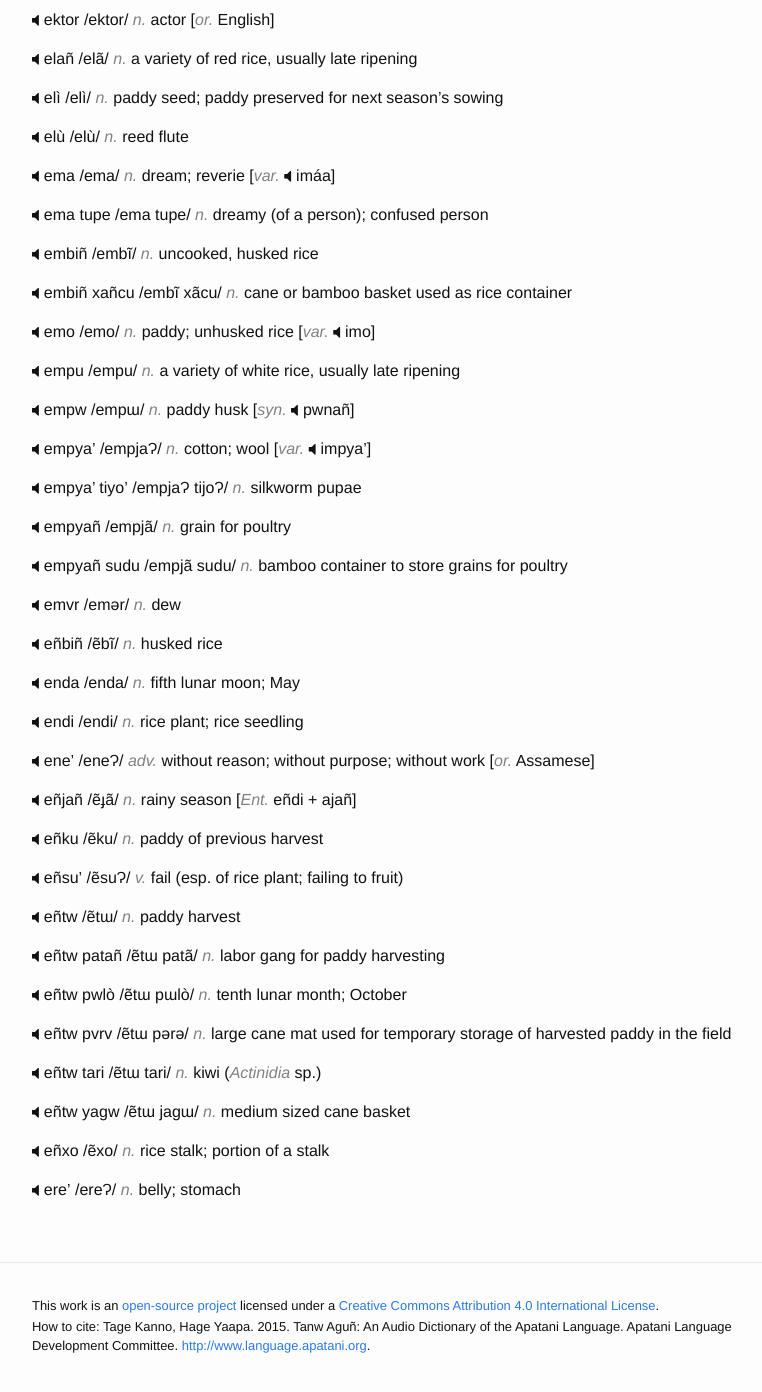
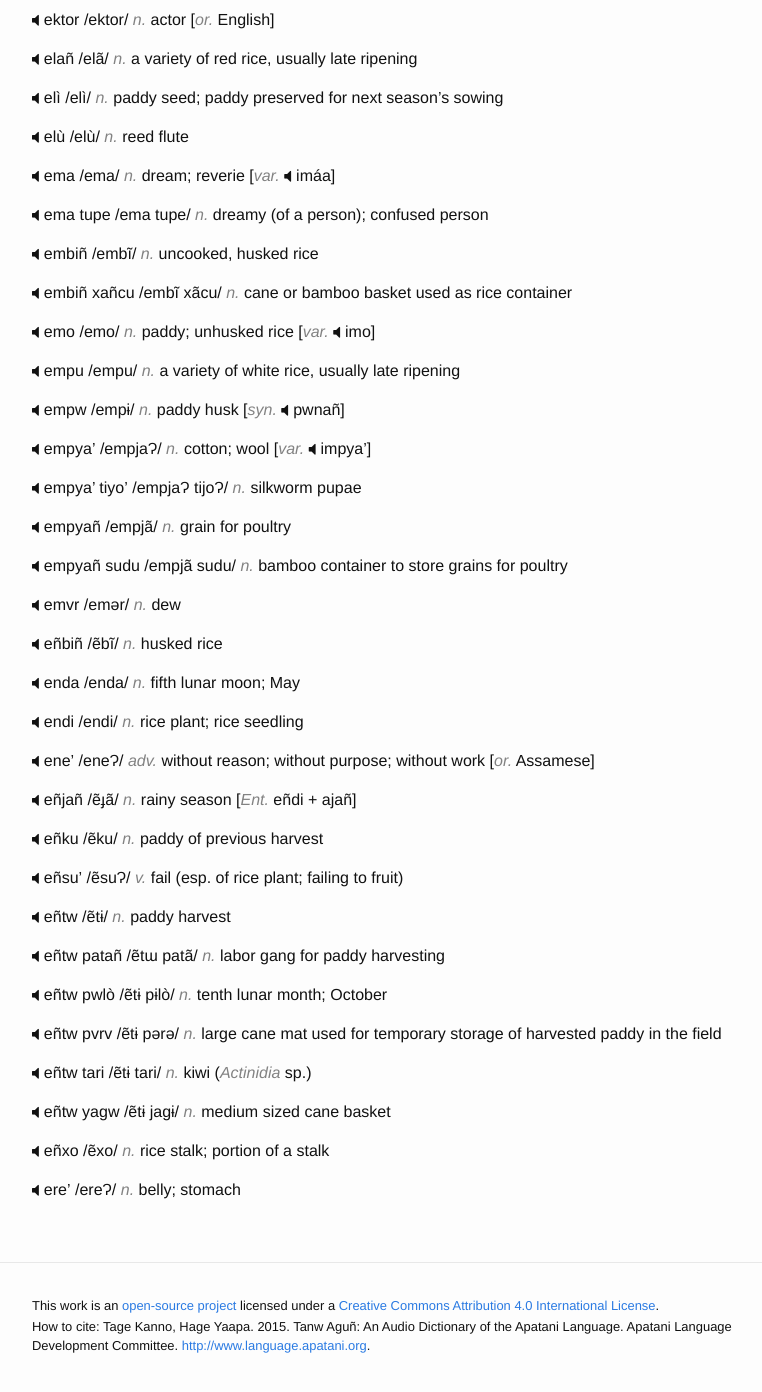
Before and after one commit to hacksparrow/language.apatani.org, a Jekyll site: the page built from dictionary/e.md, in a window 1280 px wide and 1400 px high, scrolled down 703 px. Shown: the top 1392 px of the window, without its empty margins (238-1000 px from the left). Built offline with Jekyll 4.4.1, drawn with Linux system fonts in a browser that asks for light colours; nearby versions of some CDN libraries; comment, search, counter and statistics services are not loaded.

Commit message:
Update e.md

```diff
--- a/dictionary/e.md
+++ b/dictionary/e.md
@@ -69,7 +69,7 @@ __emo__ /emo/ _n._  paddy; unhusked rice  [_var._  imo]
 __empu__  /empu/ _n._  a variety of white rice, usually late ripening
 
 
-__empw__  /empɯ/ _n._  paddy husk  [_syn._  pwnañ]
+__empw__  /empɨ/ _n._  paddy husk  [_syn._  pwnañ]
 
 
 __empya'__  /empjaɁ/ _n._  cotton; wool  [_var._  impya']
@@ -107,22 +107,22 @@ __eñku__	/ẽku/ _n._	paddy of previous harvest
 __eñsu'__ /ẽsuɁ/ _v._  fail (esp. of rice plant; failing to fruit)
 
 
-__eñtw__  /ẽtɯ/ _n._  paddy harvest
+__eñtw__  /ẽtɨ/ _n._  paddy harvest
 
 
 __eñtw patañ__  /ẽtɯ patã/ _n._  labor gang for paddy harvesting
 
 
-__eñtw pwlò__ /ẽtɯ pɯlò/ _n._  tenth lunar month; October
+__eñtw pwlò__ /ẽtɨ pɨlò/ _n._  tenth lunar month; October
 
 
-__eñtw pvrv__ /ẽtɯ pǝrǝ/ _n._  large cane mat used for temporary storage of harvested paddy in the field
+__eñtw pvrv__ /ẽtɨ pǝrǝ/ _n._  large cane mat used for temporary storage of harvested paddy in the field
 
 
-__eñtw tari__ /ẽtɯ tari/ _n._  kiwi (_Actinidia_ sp.)
+__eñtw tari__ /ẽtɨ tari/ _n._  kiwi (_Actinidia_ sp.)
 
 
-__eñtw yagw__ /ẽtɯ jagɯ/ _n._  medium sized cane basket
+__eñtw yagw__ /ẽtɨ jagɨ/ _n._  medium sized cane basket
 
 
 __eñxo__ /ẽxo/  _n._  rice stalk; portion of a stalk
```
Also changed, not shown: other parts of dictionary/e.md (+1 -1 lines).
